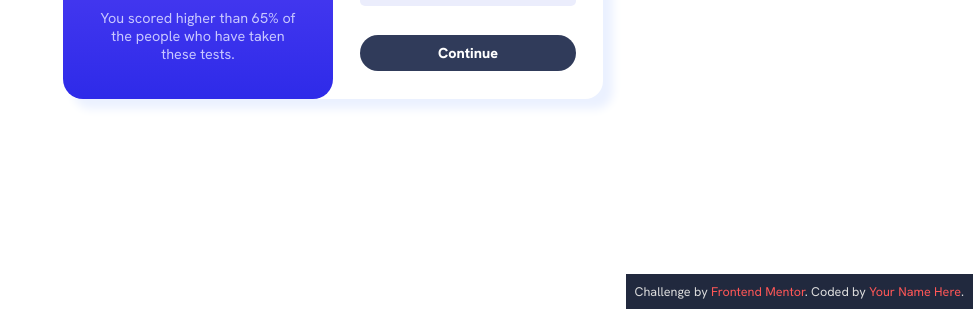
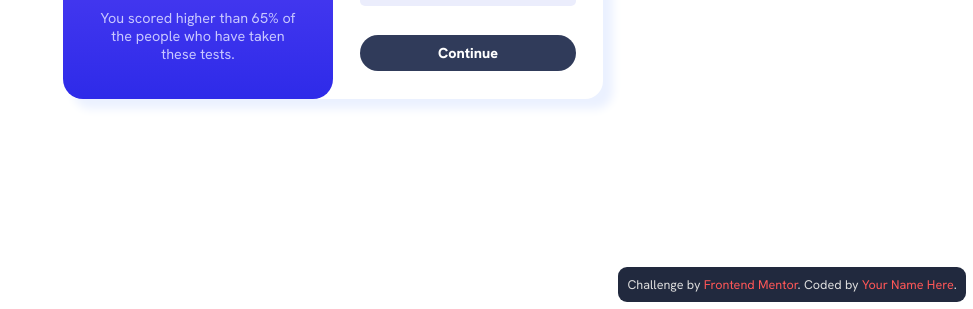
Before and after one commit to sankalp475/-Frontend-Mentor-Results-summary-component, a plain HTML site: page index.html in a window 1280 px wide. Shown: the part 491-800 px from the top of the page, without its empty margins (307-1280 px from the left). Drawn offline with Linux system fonts and the light colour scheme.

Commit message:
attribution updated

```diff
--- a/style.css
+++ b/style.css
@@ -20,14 +20,16 @@ html, body{
 }
 .attribution {
 	position: absolute;
-	bottom: 0;
-    right: 0;
+	bottom: .4rem;
+    right: .4rem;
 	backdrop-filter: blur(45px);
 	background-color: hsla(224, 80%, 8%, 0.884);
 	padding: .5rem;
 	font-size: .7rem;
 	color: hsl(0, 0%, 87%);
+	border-radius: .5rem;
 }
+
 .attribution a {
 	color: hsl(0, 100%, 67%);
 	text-decoration: none;
```
